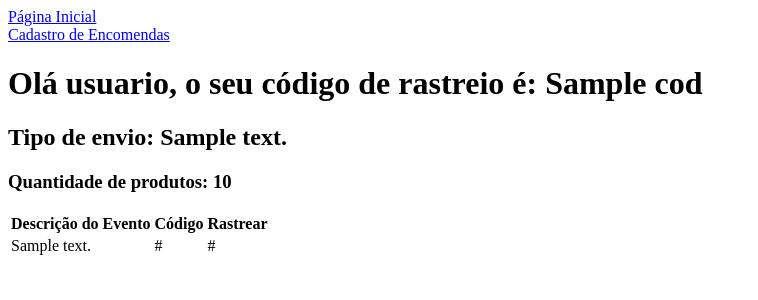
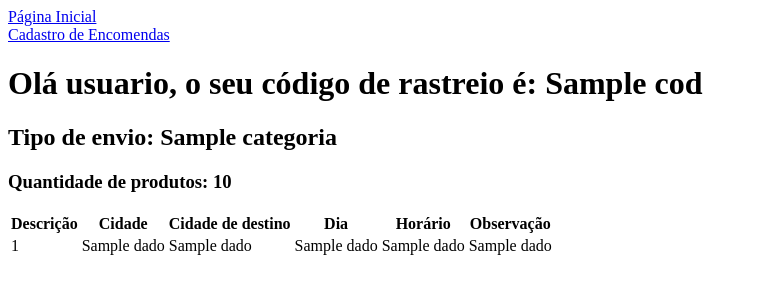
Before and after one commit to kudnx/Rastreio, a Flask app: template app/templates/track.html in a window 1280 px wide. Shown: the top 300 px of the page, without its empty margins (0-758 px from the left). Run offline with Flask 2, Linux system fonts and the light colour scheme; the template is opened without the code that fills it: most values are stand-ins (such as "Sample title", 1, 10 or a date in 2020); parts of the project's set-up code (start-up, migrations or seed data) failed here and were passed over.

Commit message:
Implementada função de ver detalhes de encomendas.

```diff
--- a/app/routes.py
+++ b/app/routes.py
@@ -32,11 +32,34 @@ def track(cod):
     data = response.json()
     PackageInformation.quantity = data["quantidade"]
     PackageInformation.cod = cod
-    PackageInformation.descricao_envio = data["objetos"][0]["tipoPostal"]["descricao"]
+    PackageInformation.categoria = data["objetos"][0]["tipoPostal"]["categoria"]
 
-    PackageInformation.descricao_evento.clear()
+    PackageInformation.dados.clear()
 
-    for description in data["objetos"][0]["eventos"]:
-        PackageInformation.descricao_evento.append(description["descricao"])
+    for dados in data["objetos"][0]["eventos"]:
+        descricao = dados["descricao"]
+
+        dataHora = dados["dtHrCriado"].split("T")
+
+        dia = dataHora[0].split("-")
+        dia = dia[2] + "/" + dia[1] + "/" + dia[0]
+        hora = dataHora[1]
+
+        try:
+            cidade = dados["unidade"]["endereco"]["cidade"]
+        except:
+            cidade = dados["unidade"]["nome"]
+
+        try:
+            cidadeDestino = dados["unidadeDestino"]["endereco"]["cidade"]
+        except:
+            cidadeDestino = ''
+
+        try:
+            detalhe = dados["detalhe"]
+        except:
+            detalhe = ''
+
+        PackageInformation.dados.append([descricao, cidade, cidadeDestino, dia, hora, detalhe])
 
     return render_template('track.html', title='Encomenda', packageinformation=PackageInformation)
--- a/app/templates/track.html
+++ b/app/templates/track.html
@@ -2,20 +2,30 @@
 
 {% block content %}
     <h1>Olá usuario, o seu código de rastreio é: {{ packageinformation.cod }}</h1>
-    <h2>Tipo de envio: {{ packageinformation.descricao_envio }}</h2>
+    <h2>Tipo de envio: {{ packageinformation.categoria }}</h2>
     <h3>Quantidade de produtos: {{ packageinformation.quantity }}</h3>
     <table>
-        <tr>
-            <th>Descrição do Evento</th>
-            <th>Código</th>
-            <th>Rastrear</th>
-        </tr>
-        {% for descricao_evento in packageinformation.descricao_evento %}
-        <tr>
-            <td>{{ descricao_evento }}</td>
-            <td>#</td>
-            <td>#</td>
-        </tr>
-        {% endfor %}
+        <thead>
+            <tr>
+                <th>Descrição</th>
+                <th>Cidade</th>
+                <th>Cidade de destino</th>
+                <th>Dia</th>
+                <th>Horário</th>
+                <th>Observação</th>
+            </tr>
+        </thead>
+        <tbody>
+            {% for dados in packageinformation.dados %}
+            <tr>
+                <td>{{ dados[0] }}</td>
+                <td>{{ dados[1] }}</td>
+                <td>{{ dados[2] }}</td>
+                <td>{{ dados[3] }}</td>
+                <td>{{ dados[4] }}</td>
+                <td>{{ dados[5] }}</td>
+            </tr>
+            {% endfor %}
+        </tbody>
     </table>
 {% endblock %}
```
Also changed, not shown: app/models.py (+12 -2 lines), migrations/versions/6615a0e26a90_users_table.py (added, +35 -0 lines), migrations/versions/f8c2ff2e4d55_update_packageuser_relationship.py (added, +30 -0 lines), app.db.
